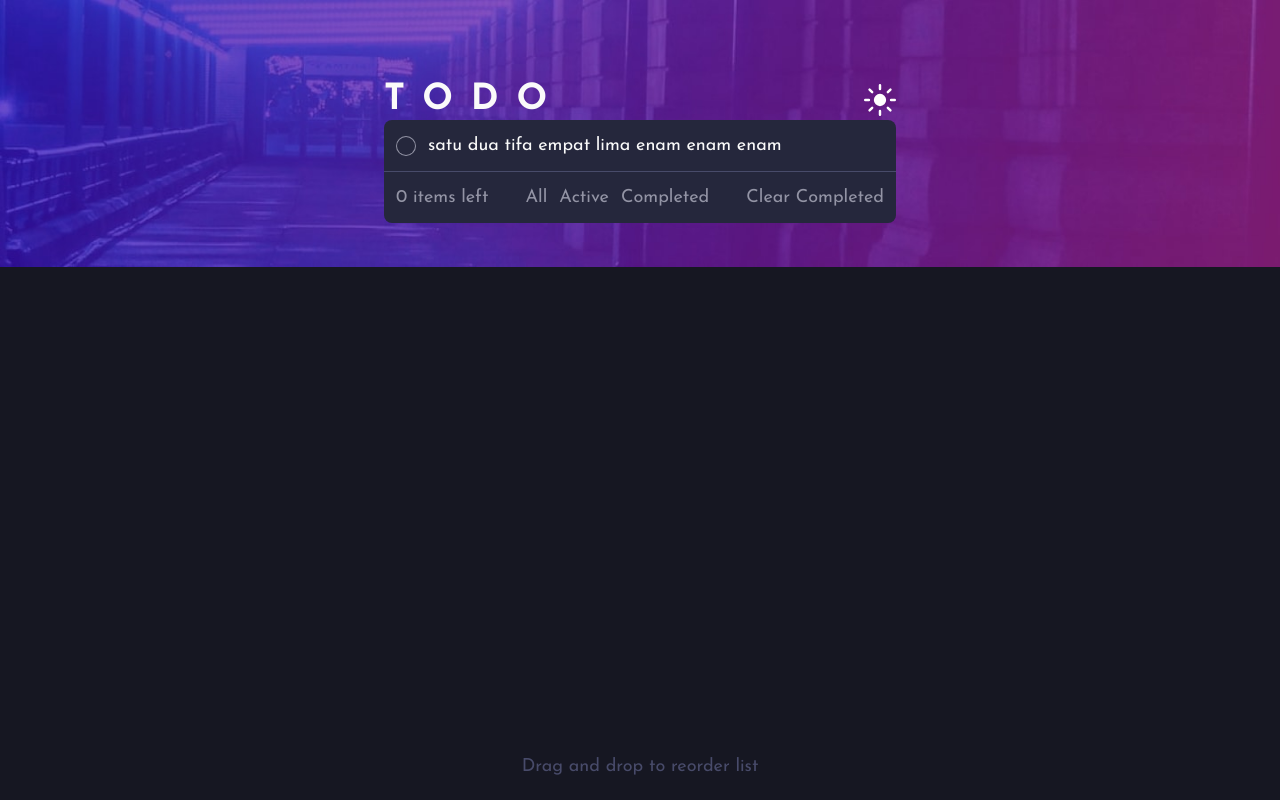
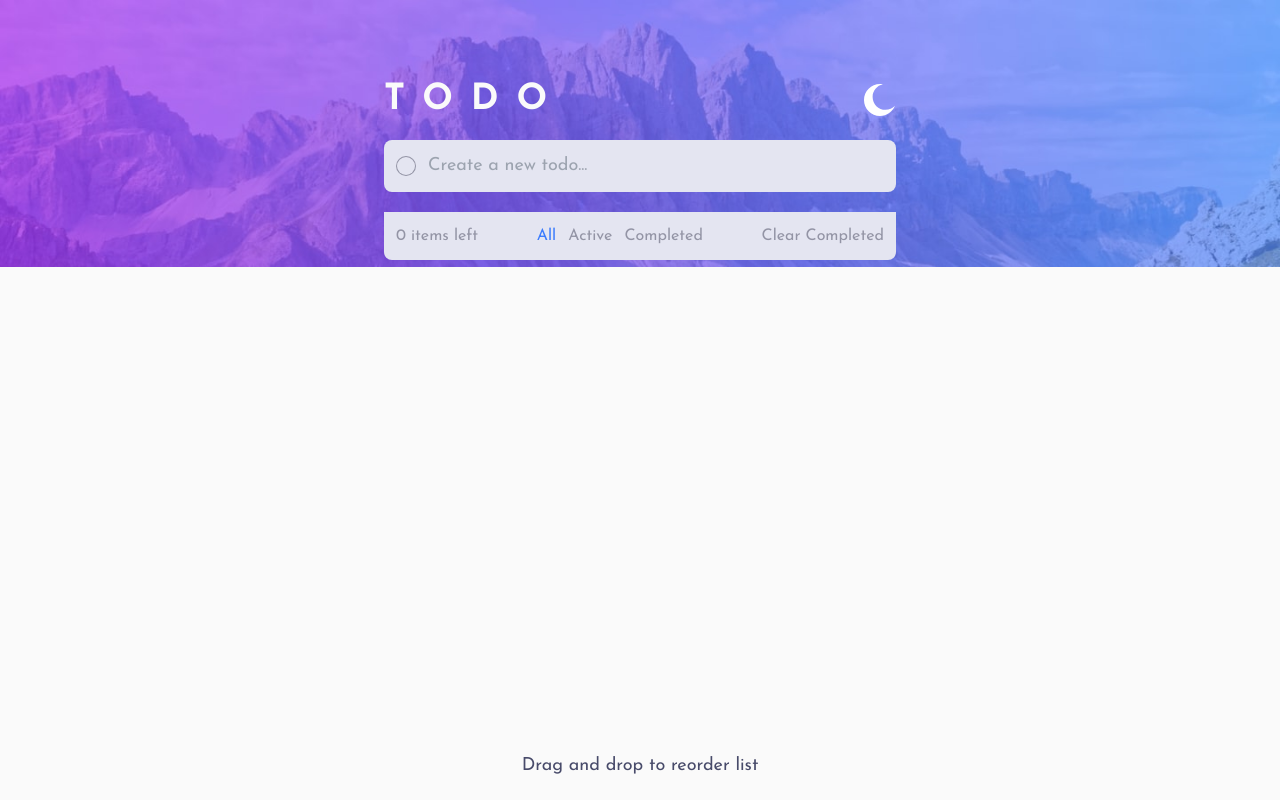
Before and after one commit to janapr7/todo-app, a React (Create React App) app: page / in a window 1280 px wide. Built offline with nearby package versions, Linux system fonts and the light colour scheme.

Commit message:
config with zustand

```diff
--- a/src/App.js
+++ b/src/App.js
@@ -2,15 +2,11 @@ import logo from './logo.svg';
 import './App.css';
 import { Route, Routes } from 'react-router-dom';
 import{ create } from 'zustand';
-import Example from './pages/Example';
 import Home from './pages/Home';
 
 
 
 function App() {
-  const useStore = create(set => ({
-    votes: 0,
-  }));
   return (
     <Routes>
         <Route element={<Home/>} path="/" />
--- a/src/components/Footer.jsx
+++ b/src/components/Footer.jsx
@@ -1,7 +1,7 @@
 export default function Footer() {
     return (
         <>
-            <div className="text-lVDGrayishBlue text-center text-reguler py-5">
+            <div className="text-lVDGrayishBlue text-center text-lg py-5">
                 <p>Drag and drop to reorder list</p>
             </div>
         </>
--- /dev/null
+++ b/src/components/StatusMenu.jsx
@@ -0,0 +1,11 @@
+import { twMerge } from "tailwind-merge";
+
+export default function StatusMenu({ text, active }) {
+    return (
+        <>
+            <button type="button" className={twMerge("mx-1.5", active ? "text-brightBlue" : "hover:text-lVLGray")}>
+                {text}
+            </button>
+        </>
+    );
+}
--- a/src/components/TodoContainer.jsx
+++ b/src/components/TodoContainer.jsx
@@ -1,38 +1,86 @@
 
-import { useState } from "react";
-
+import { useEffect, useState } from "react";
+import { twMerge } from "tailwind-merge";
+import useTodoStore from "../store/todoStore";
+import useDarkModeStore from "../store/darkModeStore";
+import TodoItem from "./TodoItem";
+import StatusMenu from "./StatusMenu";
 import sunIcon from "../asset/icon/icon-sun.svg"
 import moonIcon from "../asset/icon/icon-moon.svg"
-import { twMerge } from "tailwind-merge";
-import TodoItem from "./TodoItem";
+import CircleIcon from "./CircleIcon";
 
-export default function TodoContainer ({dark}) {
+export default function TodoContainer ({ dark }) {
+    const [activeMenu, setActiveMenu] = useState('All');
+    const { todos, count, addTodo, removeAllCompleted } = useTodoStore();
+    const { setDarkMode } = useDarkModeStore();
+
+    const handleSubmit = (e) => {
+        e.preventDefault();
+        handleClick();
+    }
+
+    const handleClick = async () => {
+        const task = document.getElementById("task").value
+        if(task.length >= 1){
+            addTodo(task);
+            document.getElementById("task").value = "";
+        }
+    }
+
     return (
         <>
-            <div className="text-reguler justify-center mx-auto py-2 sm:py-20 max-w-xs sm:max-w-lg relative z-10">
+            <div className="text-lg justify-center mx-auto py-2 sm:py-20 max-w-xs sm:max-w-lg relative z-10">
                 <div className="flex items-center justify-between">
                     <h1 className="text-lVLGray font-bold text-2xl sm:text-4xl tracking-[.5em]">TODO</h1>
-                    <img src={dark ? sunIcon : moonIcon} className="h-8 w-8" alt="set mode" />
+                    <button type="button" onClick={setDarkMode}>
+                        <img src={dark ? sunIcon : moonIcon} className="h-8 w-8" alt="set mode" />
+                    </button>
                 </div>
-                <TodoItem first={true} completed={false} dark={dark}/>
-                <div className={twMerge("text-lDGrayishBlue flex justify-between items-center p-3 rounded-b-lg bg-lVLGrayishBlue", dark && "bg-dVLGrayishBlue")}>
+
+                <div className={twMerge("w-full text-lDGrayishBlue flex justify-start items-center p-3 my-5 rounded-lg bg-lVLGrayishBlue", dark && "bg-dVLGrayishBlue")}>
+                    <form onSubmit={handleSubmit} className="w-full">
+                        <div className="flex text-start items-center w-full">
+                            <button type="button" onClick={handleClick}>
+                                <CircleIcon dark={dark} />
+                            </button>
+                            <div className={twMerge("mx-3 text-dVLGray text-lg w-full", dark && "text-lVLGray")}>
+                                <input
+                                    type='text'
+                                    name="task"
+                                    id="task"
+                                    autoComplete='off'
+                                    className={twMerge("appearance-none border-none focus:outline-none w-full bg-lVLGrayishBlue", dark && "bg-dVLGrayishBlue")}
+                                    placeholder="Create a new todo..."
+                                />
+                            </div>
+                        </div>
+                    </form>
+                </div>
+
+                <div className={twMerge("rounded-t-lg  bg-lVLGrayishBlue", dark && "bg-dVLGrayishBlue")}>
+                    {todos.map((item) => (
+                        <TodoItem  text={item.text} completed={item.completed} timestamp={item.timestamp} dark={dark}/>
+                    ))}
+                </div>
+                <div className={twMerge("text-base text-lDGrayishBlue flex justify-between items-center p-3 rounded-b-lg bg-lVLGrayishBlue", dark && "bg-dVLGrayishBlue")}>
                     <div className="">
-                        0 items left
+                        {count} items left
                     </div>
                     <div className="flex items-center text-center hidden sm:block">
-                        <button type="button" className="mx-1.5">
-                            All
-                        </button>
-                        <button type="button" className="mx-1.5">
-                            Active
-                        </button>
-                        <button type="button" className="mx-1.5">
-                            Completed
-                        </button>
+                        <StatusMenu text={"All"} active={activeMenu=="All"}/>
+                        <StatusMenu text={"Active"} active={activeMenu=="Active"}/>
+                        <StatusMenu text={"Completed"} active={activeMenu=="Completed"}/>
                     </div>
-                    <button type="button" className="">
+                    <button type="button" className="hover:text-lVLGray" onClick={removeAllCompleted}>
                         Clear Completed
                     </button>
+                </div>
+                <div className={twMerge("text-lDGrayishBlue flex justify-center items-center p-3 my-5 rounded-lg bg-lVLGrayishBlue sm:hidden", dark && "bg-dVLGrayishBlue")}>
+                    <div className="flex items-center text-center">
+                        <StatusMenu text={"All"} active={activeMenu=="All"}/>
+                        <StatusMenu text={"Active"} active={activeMenu=="Active"}/>
+                        <StatusMenu text={"Completed"} active={activeMenu=="Completed"}/>
+                    </div>
                 </div>
             </div>
         </>
--- a/src/components/TodoItem.jsx
+++ b/src/components/TodoItem.jsx
@@ -1,10 +1,12 @@
 import { useState } from "react";
 import { twMerge } from "tailwind-merge";
+import useTodoStore from "../store/todoStore";
 import CircleIcon from "./CircleIcon";
 import crossIcon from "../asset/icon/icon-cross.svg";
 
-export default function TodoItem({ first, completed, dark }) {
+export default function TodoItem({ text, completed, timestamp, dark }) {
   const [isHovered, setIsHovered] = useState(false);
+  const { changeTodoStatus, removeTodo } = useTodoStore();
 
   const handleHover = () => {
     setIsHovered(true);
@@ -22,20 +24,16 @@ export default function TodoItem({ first, completed, dark }) {
         onMouseEnter={handleHover}
         onMouseLeave={handleLeave}
     >
-        <div
-          className={twMerge(
-            "flex justify-between items-center p-3 border-b border-lVDGrayishBlue bg-lVLGrayishBlue",
-            dark && "bg-dVLGrayishBlue", first && "rounded-t-lg")}
-        >
+        <div className={twMerge("flex justify-between items-center p-3 border-b border-lVDGrayishBlue")}>
           <div className="flex items-center text-start">
-            <div>
-              <CircleIcon isHovered={isHovered} completed={false} dark={dark} />
-            </div>
-            <div className="mx-3 text-lVLGray text-reguler">
-              satu dua tifa empat lima enam enam enam
+            <button type="button" onClick={()=>{changeTodoStatus(timestamp)}}>
+              <CircleIcon isHovered={isHovered} completed={completed} dark={dark} />
+            </button>
+            <div className={twMerge("mx-3 text-dVLGray text-lg", dark && "text-lVLGray", completed && "text-lDGrayishBlue line-through")} onClick={()=>{changeTodoStatus(timestamp)}}>
+              {text}
             </div>
           </div>
-          <img src={crossIcon} className={twMerge("h-5 w-5 block", isHovered ? 'sm:block' : 'sm:hidden')} alt="remove item" />
+          <img src={crossIcon} className={twMerge("h-5 w-5 block", isHovered ? 'sm:block' : 'sm:hidden')} alt="remove item" onClick={()=>{removeTodo(timestamp)}} />
         </div>
       </button>
     </>
--- a/src/pages/Home.jsx
+++ b/src/pages/Home.jsx
@@ -1,21 +1,28 @@
 import React, { useState, useEffect } from "react";
 import { twMerge } from "tailwind-merge";
+import useDarkModeStore from "../store/darkModeStore";
 import BackgroundCover from "../components/BackgroundCover";
+import Footer from "../components/Footer";
 import TodoContainer from "../components/TodoContainer";
-import Footer from "../components/Footer";
 
 export default function Home() {
-    const dark = true
+  const { darkMode } = useDarkModeStore();
+
+  let todoData = JSON.parse(localStorage.getItem("todoData"));
+  if(!todoData){
+    todoData = [];
+    localStorage.setItem("todoData", JSON.stringify(todoData));
+  }
 
   return (
     <>
-        <div className={twMerge("font-default relative min-h-screen flex flex-col bg-lVLGray", dark && "bg-dVLGray")}>
-            <BackgroundCover dark={dark}/>
+        <div className={twMerge("font-default relative min-h-screen flex flex-col bg-lVLGray", darkMode && "bg-dVLGray")}>
+            <BackgroundCover dark={darkMode}/>
             <div className="flex-grow">
-              <TodoContainer dark={dark}/>
+              <TodoContainer dark={darkMode}/>
             </div>
             <div className="mt-auto">
-              <Footer dark={dark}/>
+              <Footer dark={darkMode}/>
             </div>
         </div>
     </>
--- /dev/null
+++ b/src/store/darkModeStore.js
@@ -0,0 +1,13 @@
+import { create } from 'zustand';
+
+const useDarkModeStore = create((set) => ({
+  darkMode: JSON.parse(localStorage.getItem('darkMode')) || false,
+
+  setDarkMode: () => set((state) => {
+    const newDarkMode = !state.darkMode;
+    localStorage.setItem('darkMode', JSON.stringify(newDarkMode));
+    return { darkMode: newDarkMode };
+  })
+}));
+
+export default useDarkModeStore;
--- /dev/null
+++ b/src/store/todoStore.js
@@ -0,0 +1,49 @@
+import { create } from 'zustand';
+
+const useTodoStore = create((set) => ({
+  todos: JSON.parse(localStorage.getItem('todos')) || [],
+  count: JSON.parse(localStorage.getItem('todos'))?.filter(todo => !todo.completed).length || 0,
+
+  addTodo: (text) => set((state) => {
+    const newTodo = { text, completed: false, timestamp: Date.now() };
+    const updatedTodos = [...state.todos, newTodo];
+    localStorage.setItem('todos', JSON.stringify(updatedTodos));
+    return {
+      todos: updatedTodos,
+      count: updatedTodos.filter(todo => !todo.completed).length
+    };
+  }),
+
+  changeTodoStatus: (timestamp) => set((state) => {
+    const updatedTodos = state.todos.map(todo =>
+      todo.timestamp === timestamp
+        ? { ...todo, completed: !todo.completed }
+        : todo
+    );
+    localStorage.setItem('todos', JSON.stringify(updatedTodos));
+    return {
+      todos: updatedTodos,
+      count: updatedTodos.filter(todo => !todo.completed).length
+    };
+  }),
+
+  removeTodo: (timestamp) => set((state) => {
+    const updatedTodos = state.todos.filter(todo => todo.timestamp !== timestamp);
+    localStorage.setItem('todos', JSON.stringify(updatedTodos));
+    return {
+      todos: updatedTodos,
+      count: updatedTodos.filter(todo => !todo.completed).length
+    };
+  }),
+
+  removeAllCompleted: () => set((state) => {
+    const updatedTodos = state.todos.filter(todo => !todo.completed);
+    localStorage.setItem('todos', JSON.stringify(updatedTodos));
+    return {
+      todos: updatedTodos,
+      count: 0
+    };
+  })
+}));
+
+export default useTodoStore;
```
Also changed, not shown: src/pages/Example.jsx (deleted, +0 -12 lines), tailwind.config.js (+2 -6 lines).
